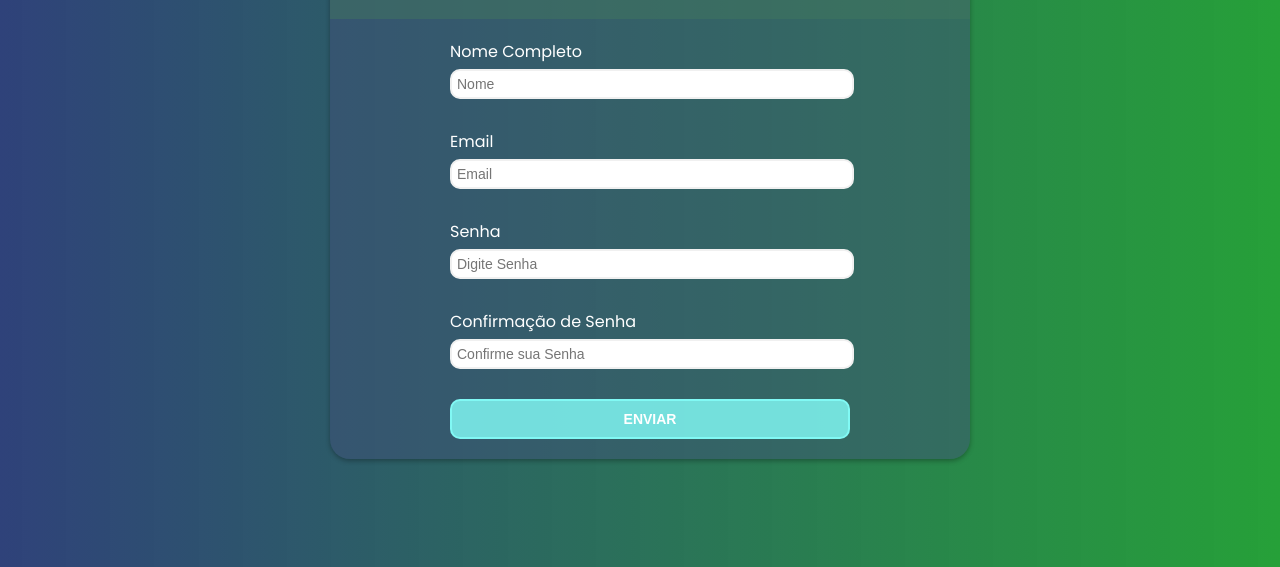
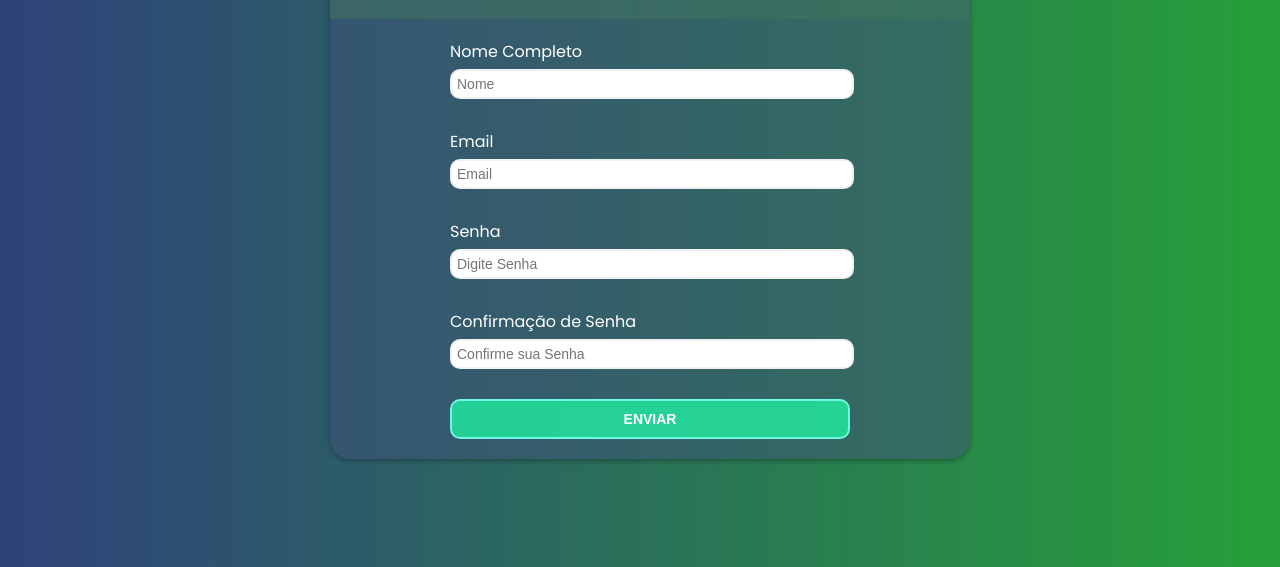
Before and after one commit to alysouza84/webfront-JS, a plain HTML site: page index.html in a window 1280 px wide. In both pictures the pointer is over the button "ENVIAR". Shown: the part 253-820 px from the top of the page. Drawn offline with Linux system fonts and the light colour scheme.

Commit message:
commit final

```diff
--- a/stylenew.css
+++ b/stylenew.css
@@ -107,7 +107,7 @@ h1 {
 }
 
 .form button:hover {
-    background-color: rgba(133, 255, 251, 0.8);
+    background-color: rgba(34, 238, 160, 0.8);
     border: 2px solid rgba(133, 255, 251, 0.8);
 }
 
```
